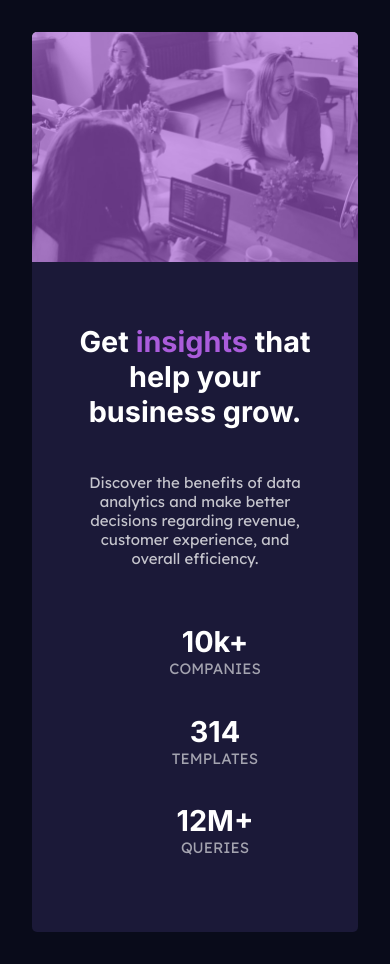
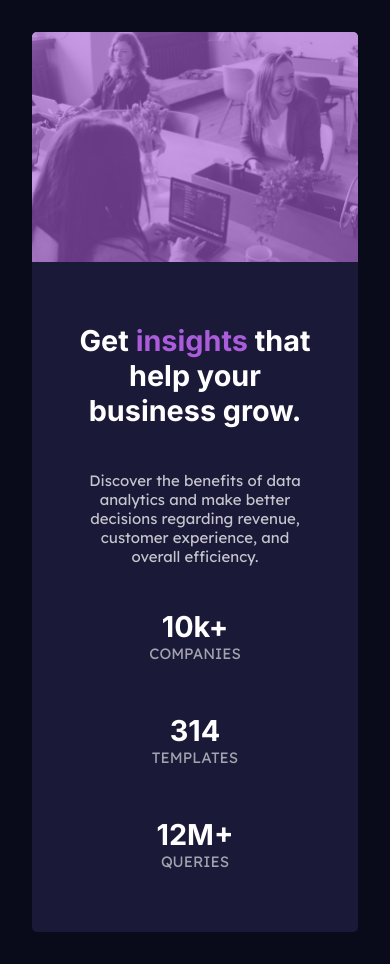
Before and after one commit to amitkafle/FEM-Stats-Preview-Card-Component, a plain HTML site: page index.html in a window 390 px wide. Drawn offline with Linux system fonts and the light colour scheme.

Commit message:
fixed ul li issue

```diff
--- a/styles.css
+++ b/styles.css
@@ -94,10 +94,11 @@ body {
     margin-bottom: 7rem;
 }
 
-.card-num-list {
+ul.card-num-list {
     display: flex;
     justify-content: flex-start;
     gap: 50px;
+    padding-left: 0;
 }
 
 li {
@@ -124,7 +125,7 @@ li {
     content: "QUERIES";
 }
 
-@media only screen and (max-width: 1000px) and (min-width: 300px) {
+@media only screen and (max-width: 940px) {
     .container {
         min-width: 230px;
         max-width: 420px;
@@ -185,13 +186,13 @@ li {
         text-align: center;
     }
     li {
-        margin: 0.8rem auto;
         text-align: center;
     }
-    .card-num-list {
-        margin-top: 1rem;
+    ul.card-num-list {
+        padding-left: 0;
         display: flex;
         flex-direction: column;
-        gap: 10px;
+        justify-content: center;
+        align-items: center;
     }
 }
```
